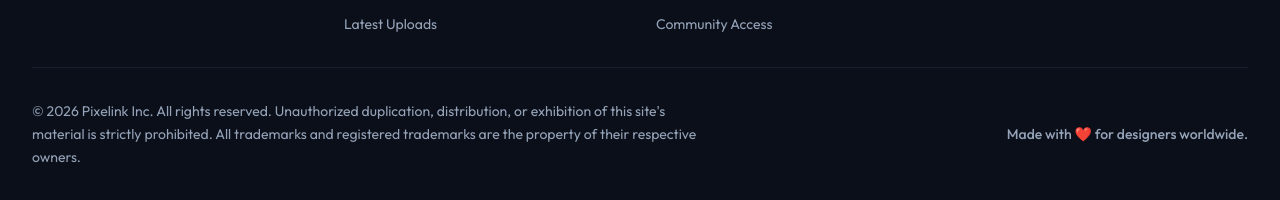
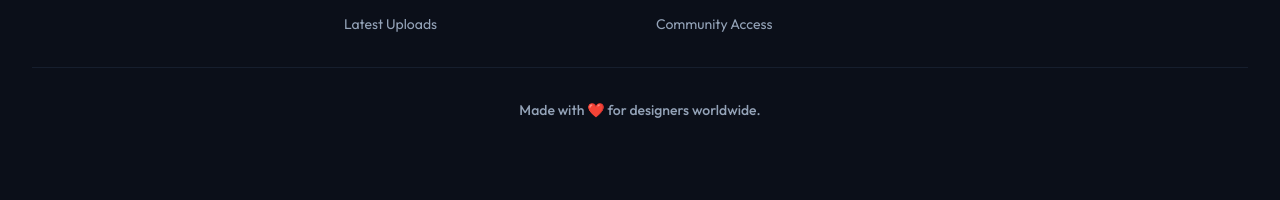
Before and after one commit to ShreeRanabhise/Pixelink, a React (Vite) app in the folder client/: page / in a window 1280 px wide. Shown: the part 1433-1633 px from the top of the page. After the commit the page ends 1601 px from the top, so only its background shows below. Built offline with nearby package versions, Linux system fonts and the light colour scheme; no server answers.

Commit message:
Replace copyright footer with 'Made with love' message

```diff
--- a/client/src/components/layout/Footer.jsx
+++ b/client/src/components/layout/Footer.jsx
@@ -99,15 +99,10 @@ const Footer = () => {
           </div>
         </div>
 
-        <div className="mt-8 pt-8 border-t border-slate-200 dark:border-slate-800/60 flex flex-col sm:flex-row justify-between items-center text-center sm:text-left gap-4">
-          <p className="text-sm text-slate-900 dark:text-slate-400 leading-relaxed max-w-2xl">
-            &copy; {new Date().getFullYear()} Pixelink Inc. All rights reserved. Unauthorized duplication, distribution, or exhibition of this site's material is strictly prohibited. All trademarks and registered trademarks are the property of their respective owners.
+        <div className="mt-8 pt-8 border-t border-slate-200 dark:border-slate-800/60 flex justify-center items-center text-center">
+          <p className="text-sm text-slate-900 dark:text-slate-400 font-medium">
+            Made with ❤️ for designers worldwide.
           </p>
-          <div className="flex space-x-6 flex-shrink-0">
-            <span className="text-sm text-slate-900 dark:text-slate-400 font-medium">
-              Made with ❤️ for designers worldwide.
-            </span>
-          </div>
         </div>
       </div>
     </footer>
```
Also changed, not shown: 1 other file (tests, documents, lock files or other folders).
